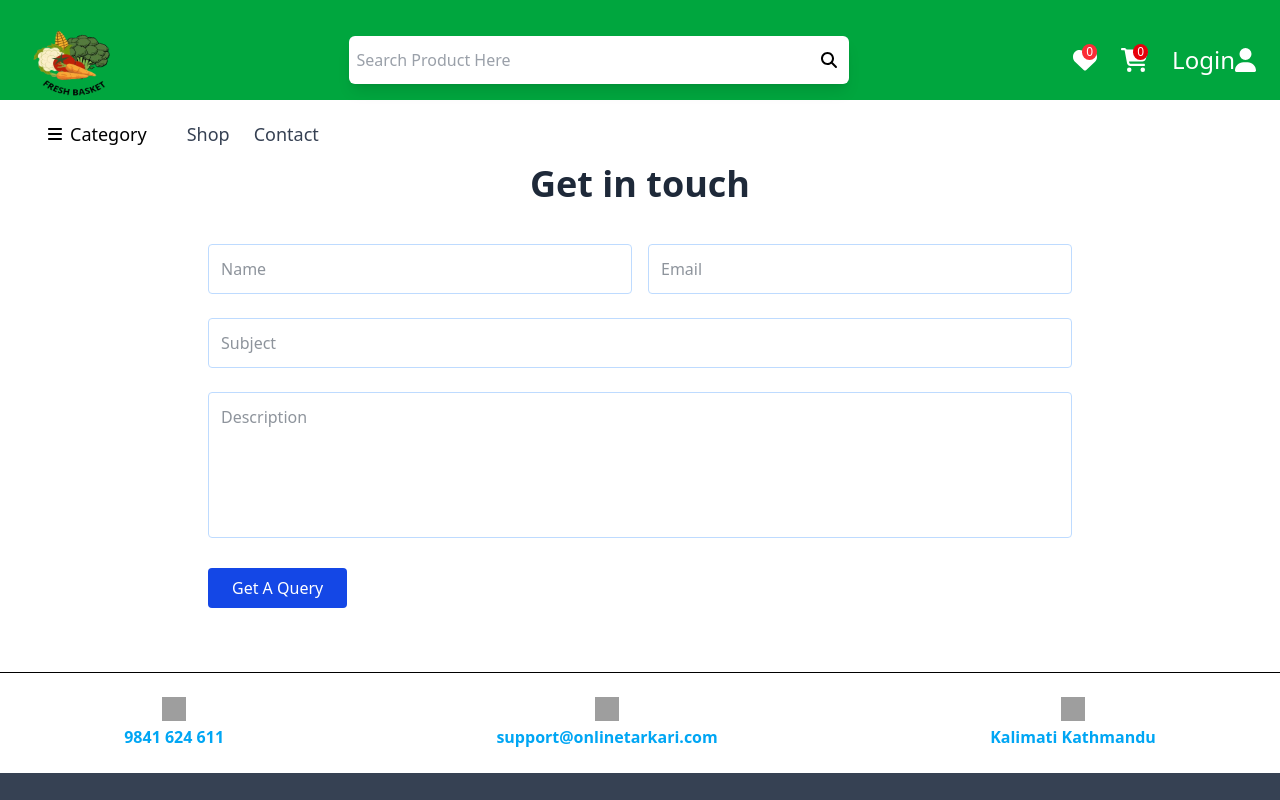
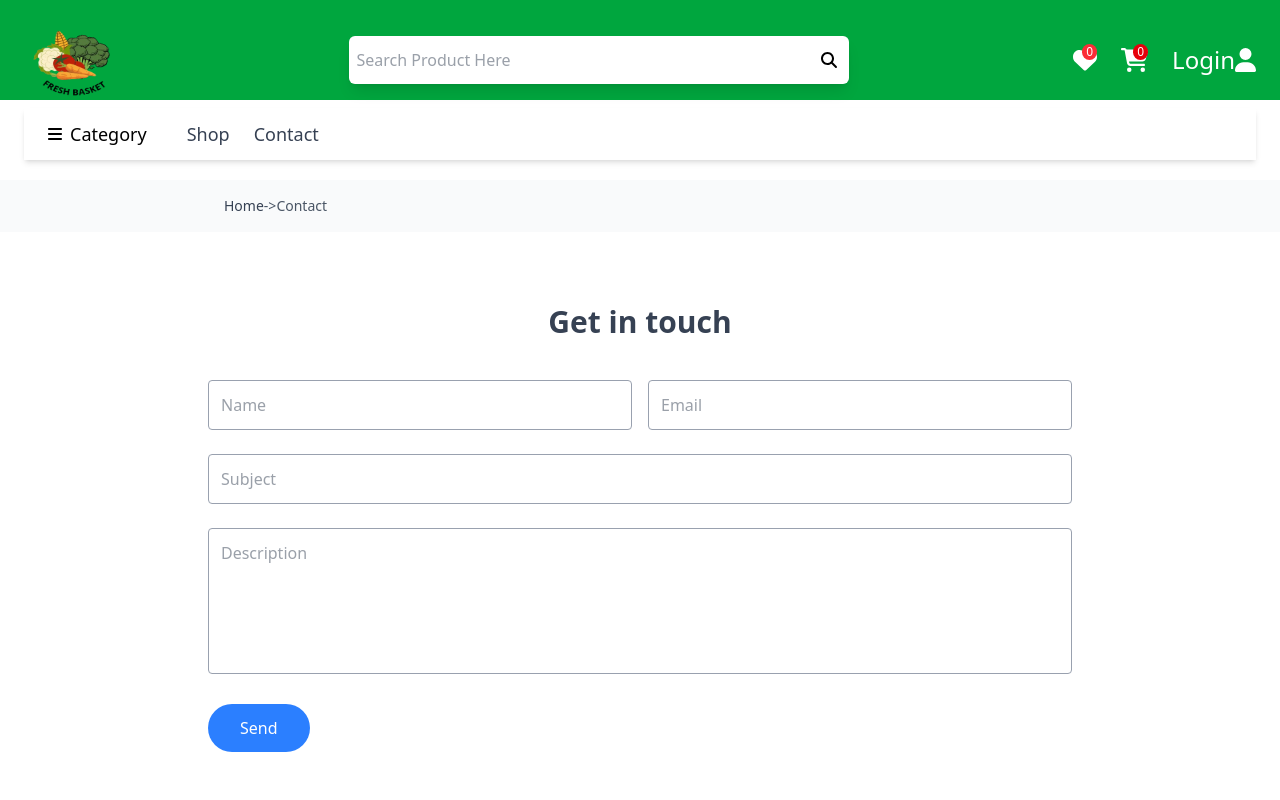
Before and after one commit to Jyoti-yadav09/Vegetable-website, a React (Vite) app in the folder Vegetable-website/: page /contact in a window 1280 px wide. Shown: the top 800 px of the page. Built offline with nearby package versions, Linux system fonts and the light colour scheme; grey boxes are pictures that could not be loaded.

Commit message:
Designing the contact page

```diff
--- a/Vegetable-website/src/pages/Contact.jsx
+++ b/Vegetable-website/src/pages/Contact.jsx
@@ -1,78 +1,68 @@
 import React from 'react';
+import {Link} from "react-router-dom";
+import {FaEnvelope, FaMapMarkerAlt, FaPhoneAlt} from 'react-icons/fa';
 
-const ContactSection = () => {
+const Contact = () => {
   return (
-    <div className="bg-white text-gray-800">
-      {/* Contact Form Section */}
-      <section className="py-16">
-        <div className="text-center mb-10">
-          <h1 className="text-4xl font-bold">Get in touch</h1>
+    <div className='text-gray-700'>
+          {/* Breadcrumb */}
+             <div className='py-4 px-56 bg-gray-50 mt-20'>
+              <nav className='text-sm text-gray-600'>
+                <ol className='flex items-center'>
+                  <li>
+                    <Link to="/" className='  text-gray-700 hover:underline'>Home</Link>
+
+                  </li>
+                  <li> -> </li>
+                  <li className='text-black-500'>Contact</li>
+                </ol>
+              </nav>
              </div>
-        <div className="max-w-4xl mx-auto px-4">
-          <form className="space-y-6">
-            <div className="grid md:grid-cols-2 gap-4">
-              <input
-                type="text"
-                placeholder="Name"
-                className="border border-blue-200 p-3 w-full rounded"
-              />
-              <input
-                type="email"
-                placeholder="Email"
-                className="border border-blue-200 p-3 w-full rounded"
-              />
+       {/*contact form */}
+       <section className='py-17 mb-7'>
+        <div className='text-center mb-10 mt-1'>
+          <h1 className='text-3xl font-bold'>Get in touch</h1>
         </div>
-            <input
-              type="text"
-              placeholder="Subject"
-              className="border border-blue-200 p-3 w-full rounded"
-            />
-            <textarea
-              placeholder="Description"
-              rows="5"
-              className="border border-blue-200 p-3 w-full rounded resize-none"
-            ></textarea>
-            <button
-              type="submit"
-              className="bg-blue-700 text-white px-6 py-2 rounded hover:bg-blue-800 transition"
-            >
-              Get A Query
-            </button>
+
+         <div className='mx-auto max-w-4xl px-4'>
+          <form className='space-y-6'>
+            <div className='grid md:grid-cols-2 gap-4'>
+              <input type="text" placeholder='Name' className='border border-gray-400 rounded p-3 '/>
+              <input type="email" placeholder='Email' className='border border-gray-400 rounded p-3'/>
+            </div>
+
+            <input type="text" placeholder='Subject' className='border border-gray-400 rounded p-3 w-full'/>
+            <textarea placeholder='Description' rows="5" className='border border-gray-400 rounded p-3 resize-none w-full'/>
+            <button type="submit" className='bg-blue-500 px-8 py-3 rounded-4xl text-white hover:bg-blue-600 cursor-pointer'>Send</button>
           </form>
+
          </div>
        </section>
 
-      {/* Info Footer */}
-      <footer className="border-t border-black py-6">
-        <div className="flex flex-col md:flex-row justify-around text-center text-sky-500 font-semibold gap-6">
-          <div className="flex flex-col items-center">
-            <img
-              src="https://img.icons8.com/ios/50/000000/phone--v1.png"
-              className="w-6 h-6 mb-1"
-              alt="Phone"
-            />
-            <p>9841 624 611</p>
+        <section className='border border-black mb-10 py-6'>
+           <div className='flex flex-col md:flex-row text-center justify-evenly gap-6 font-semibold'>
+            <div className='flex flex-col items-center'>
+              <FaPhoneAlt className='text-2xl mb-1'/>
+              <p>9804069762</p>
               </div>
-          <div className="flex flex-col items-center">
-            <img
-              src="https://img.icons8.com/ios/50/000000/email--v1.png"
-              className="w-6 h-6 mb-1"
-              alt="Email"
-            />
-            <p>support@onlinetarkari.com</p>
+
+            <div className='flex flex-col items-center'>
+              <FaEnvelope className='text-2xl mb-1'/>
+              <p>Freshbaseket@gmail.com</p>
             </div>
-          <div className="flex flex-col items-center">
-            <img
-              src="https://img.icons8.com/ios/50/000000/shop.png"
-              className="w-6 h-6 mb-1"
-              alt="Location"
-            />
-            <p>Kalimati Kathmandu</p>
+
+             <div className='flex flex-col items-center'>
+              <FaMapMarkerAlt className='text-2xl mb-1'/>
+              <p>Biratnagar, Nepal</p>
              </div>
+
+
            </div>
-      </footer>
+
+        </section>
+
     </div>
-  );
-};
+  )
+}
 
-export default ContactSection;
+export default Contact;
```
Lines whose indentation alone changed are shown as unchanged.
